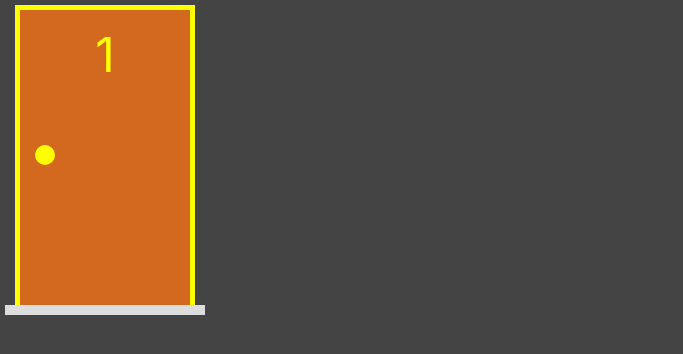
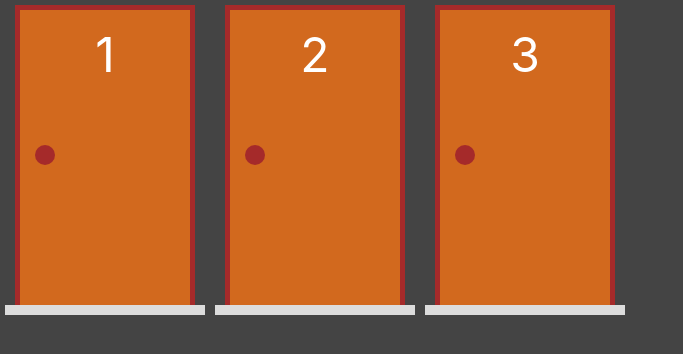
Before and after one commit to thelunardi/monty-hall-cod3r, a Next.js app: page / in a window 1280 px wide. Shown: the top 354 px of the page, without its empty margins (0-683 px from the left). Built offline with nearby package versions, Linux system fonts and the light colour scheme.

Commit message:
:sparkles: render doors with gift

```diff
--- a/src/components/Door.tsx
+++ b/src/components/Door.tsx
@@ -1,5 +1,6 @@
 import styles from '../styles/Door.module.css'
 import DoorModel from '../model/door'
+import Gift from './Gift'
 
 interface DoorProps {
     door: DoorModel
@@ -28,7 +29,8 @@ export default function Door(props: DoorProps) {
     return (
         <div className={styles.area} onClick={changeSelectedDoor}>
             <div className={`${styles.frame} ${isDoorSelected}`}>
-                {door.isOpen ? false : renderDoor()}
+                {door.isClosed ?
+                    renderDoor() : door.hasGift ? <Gift /> : false}
             </div>
             <div className={styles.floor} />
         </div>
--- a/src/model/door.ts
+++ b/src/model/door.ts
@@ -27,6 +27,10 @@ export default class DoorModel {
         return this.#isOpen
     }
 
+    get isClosed() {
+        return !this.isOpen
+    }
+
     deselectedDoor() {
         const selected = false
         return new DoorModel(this.number, this.hasGift, selected, this.isOpen)
--- a/src/pages/index.tsx
+++ b/src/pages/index.tsx
@@ -1,13 +1,25 @@
 import {useState} from 'react'
 import Door from '../components/Door'
-import DoorModel from '../model/door'
+import {createDoors, updateDoors} from '../utils/doors'
 
 export default function Home(props) {
-    const [door, setDoor] = useState(new DoorModel(1, false, true))
+    const [doors, setDoors] = useState(createDoors(3, 1))
+
+    function renderDoors() {
+        return doors.map(door => {
+            return (
+                <Door
+                    key={door.number}
+                    door={door}
+                    onChange={newDoor => setDoors(updateDoors(doors, newDoor))}
+                />
+            )
+        })
+    }
 
     return (
-        <div>
-            <Door door={door} onChange={newDoor => setDoor(newDoor)} />
+        <div style={{display: 'flex'}}>
+            {renderDoors()}
         </div>
     )
 }
--- a/src/styles/Door.module.css
+++ b/src/styles/Door.module.css
@@ -11,6 +11,7 @@
 .frame {
     display: flex;
     flex-grow: 1;
+    flex-direction: column-reverse;
     border-right: 5px solid brown;
     border-top: 5px solid brown;
     border-left: 5px solid brown;
--- /dev/null
+++ b/src/utils/doors.ts
@@ -0,0 +1,20 @@
+import DoorModel from '../model/door';
+
+export function createDoors(quantity: number, selected: number): DoorModel[] {
+    return Array.from({length: quantity}, (_, i) => {
+        const number = i + 1
+        const hasGift = number === selected
+        return new DoorModel(number, hasGift)
+    })
+}
+
+export function updateDoors(doors: DoorModel[], changedDoor: DoorModel): DoorModel[] {
+    return doors.map(currentDoor => {
+        const isSameDoor = currentDoor.number === changedDoor.number
+
+        if (isSameDoor) {
+            return changedDoor
+        }
+        return changedDoor.isOpen ? currentDoor : currentDoor.deselectedDoor()
+    })
+}
```
